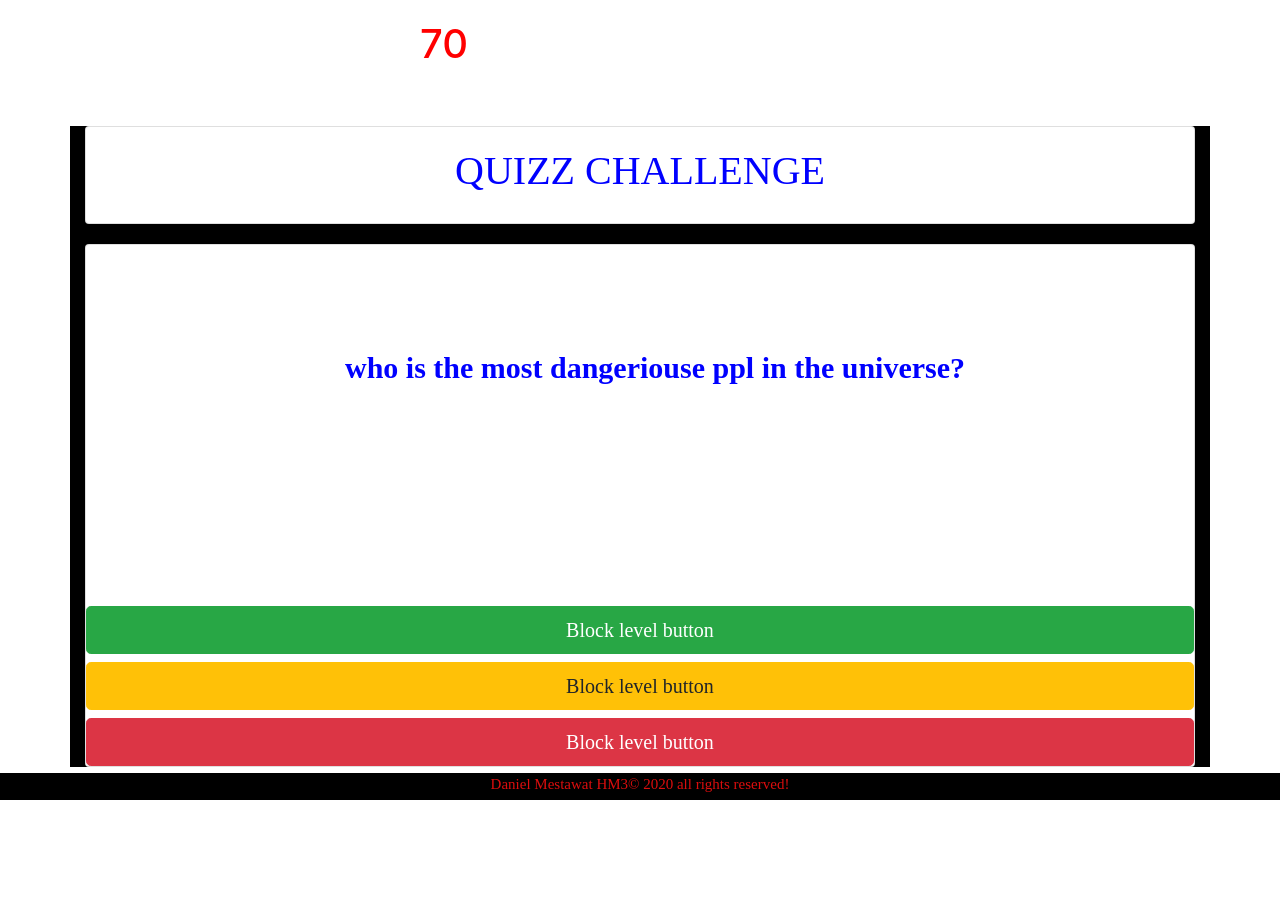
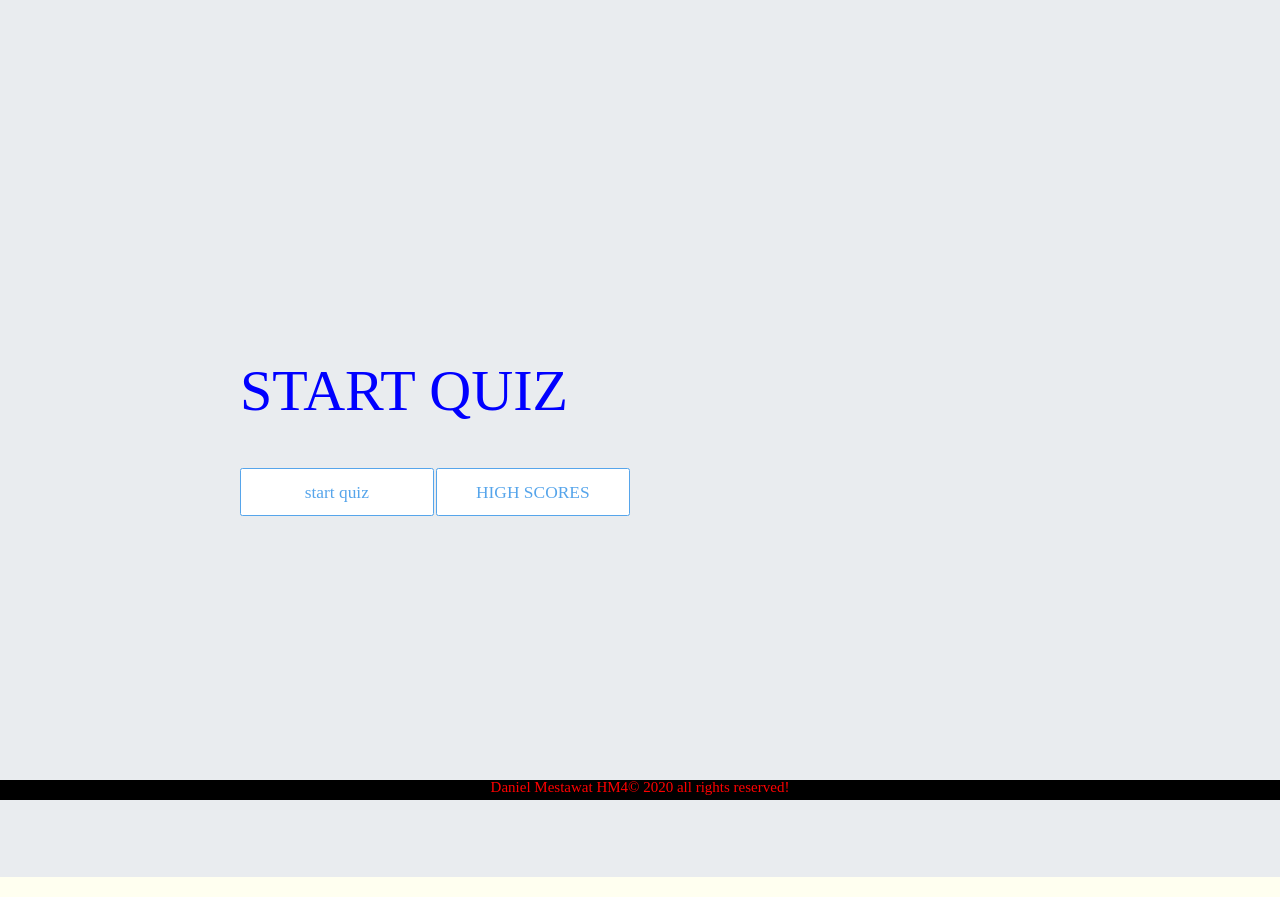
Before and after one commit to danny1215/Short-Quizz, a plain HTML site: page index.html in a window 1280 px wide. Before the commit the page ends 800 px from the top, so only its background shows below. Drawn offline with nearby package versions, Linux system fonts and the light colour scheme.

Commit message:
first update done

```diff
--- a/assets/style.css
+++ b/assets/style.css
@@ -1,23 +1,99 @@
-/*
-   card "password generator" style
-*/
 
-.card{
+/* index html style */
+:root{
+  background-color: ivory;
+  font-size: 60.5%;
+}
+*{
+  box-sizing: border-box;
+  font-family: 'Lucida Sans', 'Lucida Sans Regular', 'Lucida Grande', 'Lucida Sans Unicode', Geneva, Verdana, sans-serif;
+  margin: 0;
+  padding: 0;
+  color: red;
+}
+
+h1,
+h2,
+h3,
+h4{
+  margin-bottom: 1rem;
+}
+
+h1{
+  font-size: 6rem;
+  color:blue ;
+  margin-bottom: 5rem;
+}
+
+h1> span {
+  font-size: 2.4rem;
+  font-weight: 500;
+}
+
+h2{
+  font-size: 4.2rem;
+  margin-bottom: 4rem;
+  font-weight: 700;
+}
+
+h3{
+  font-size: 3rem;
+  font-weight: 500;
+}
+/* container style */
+
+.container-danny{
+  width: 100vw;
+  height:100vh;
+  display: flex;
+  justify-content: center;
+  align-items: center;
+  max-width: 800px;
+  margin: 0 auto ;
+}
+.container-danny>*{
+  width: 100%;
+}
+.flex-center{
+  justify-content: center;
+}
+.text-center{
   text-align: center;
-  font-size: 30px;
-  font-weight: bold;
+}
+
+.hidden{
+  display: none;
+}
+
+/* button */
+
+.btn{
+  font-size: 1.8rem;
+  padding: 1rem;
+  width: 20rem;
+  text-align: center;
+  border: 0.1rem solid #56a5eb;
+  margin-bottom: 1 rem;
+  text-decoration: none;
+  color: #56a5eb;
   background-color: white;
-  color: blue;
 }
-/*
-  header style
-*/
-header{
+/* changing stryle from cursor to pointer */
+.btn:hover{
+  cursor: pointer;
+  box-shadow: 0 0.4rem 1.4rem 0 rgba(235, 86, 98, 0.5);
+  transform: translateY(-0.1rem);
+  transition: transform 150ms;
+}
 
-align-self: center;
- margin-top: 30px;
- margin-bottom: 20px;
+.btn[disabled]:hover{
+  cursor: not-allowed;
+  box-shadow: none;
+  transform: none;
 }
+
+
+
 /*
   footer style
 */
@@ -28,93 +104,9 @@ footer {
   left: 0px;
   bottom: 0;
   width: 100%;
-  background-color: black;
+ background-color: black;
   color: white;
+
   text-align: center;
 
 }
-/*
-  body background image style
-*/
-body{
-  background-image: url(../images/imagedanny5.jpg);
-}
-
-
-/*
-  your secured password style
-*/
-.card-body2{
-  padding-top: 100px;
-  padding-left: 30px;
-
-}
-
-
-/*
-  container style
-*/
-.container{
-margin-top: auto;
-margin-bottom: auto;
-background-color: black;
-color: rgb(219, 13, 13);
-font-family: 'Roboto Slab', serif,'Trebuchet MS', 'Lucida Sans Unicode', 'Lucida          Grande','Lucida Sans', Arial, sans-serif;
-}
-
-/*
-  box style
-*/
-.box{
-  padding-bottom: 200px;
-  margin-right: auto;
-  margin-left: auto;
-}
-
-/*
-  button style
-*/
-#passBtn1{
-  margin-bottom: 10px;
-
-
-}
-
-#passBtn2{
-  margin-bottom: 10px;
-
-}
-
-
-/*
-  secured password style
-*/
-#password{
-  margin:20px 50px;
-
-  border: 5px 5px;
-
-  text-align: center;
-  font-weight: bolder;
-  background-color: green;
-
-}
-
-
-.options{
-   box-sizing: content-box;
-   background-color: green;
-   margin-bottom: 10px;
-}
-.options-1{
-  box-sizing: content-box;
-  background-color: green;
-}
-/* timer box styl */
-
-.card3{
-  margin-left: 200px;
-  text-align: end;
-  color: red;
-  box-sizing: border-box;
-}
--- a/index.html
+++ b/index.html
@@ -1,77 +1,41 @@
+
 <!doctype html>
 <html lang="en">
   <head>
     <!-- Required meta tags -->
     <meta charset="utf-8">
     <meta name="viewport" content="width=device-width, initial-scale=1, shrink-to-fit=no">
-    <!-- reset css -->
-    <link rel="stylesheet" href="./assets/reset.css">
+
     <!-- Bootstrap CSS -->
     <link rel="stylesheet" href="https://maxcdn.bootstrapcdn.com/bootstrap/4.0.0/css/bootstrap.min.css" integrity="sha384-Gn5384xqQ1aoWXA+058RXPxPg6fy4IWvTNh0E263XmFcJlSAwiGgFAW/dAiS6JXm" crossorigin="anonymous">
-    <link href="https://fonts.googleapis.com/css2?family=Crimson+Text:ital,wght@1,700&display=swap" rel="stylesheet">
-    <!-- style css -->
+    <link rel="stylesheet" href="./assets/reset.css">
     <link rel="stylesheet" href="./assets/style.css">
-    <title>QIUZZ CHALLENGE</title>
+
+    <title>Hello, world!</title>
   </head>
   <body>
+    <div class="jumbotron jumbotron-fluid">
+      <div class="container-danny">
+        <div id="home" class="flex-center flex column">
+          <h1>START QUIZ</h1>
+          <a class="btn" href="/quzz play.html">start quiz</a>
+          <a class="btn" href="/highscores.html">HIGH SCORES</a>
+        </div>
 
-    <div class="card3" style="width: 18rem;">
-      <div class="card-body">
-        <h1 class="time"></h1>
       </div>
     </div>
+  <!--footer tag-->
+  <footer class="footer">
+    <div class="container-danny1">
+      <span>Daniel Mestawat HM4&copy; 2020 all rights reserved!</span>
+    </div>
+  </footer>
 
 
-    <div id="main"></div>
-
-    <!-- section tag  -->
-    <section class="container">
-      <header>
-        <div class="card">
-          <div class="card-body">
-            <h1>QUIZZ CHALLENGE</h1>
-          </div>
-        </div>
-      </header>
-      <!-- div tag of class card -->
-      <div class="card">
-
-        <!-- div tag  -->
-        <div class="card-body2">
-          <div class="box" >
-            <!-- p tag -->
-           <p>
-             who is the most dangeriouse ppl in the universe?
-           </p>
-          </div>
-          <!-- div tag for  password place holder -->
-        </div>
-
-          <div>
-
-
-          <button type="button" class="btn btn-success btn-lg btn-block">Block level button</button>
-          <!-- button tag -->
-          <button type="button" class="btn btn-warning btn-lg btn-block">Block level button</button>
-          <button type="button" class="btn btn-danger btn-lg btn-block">Block level button</button>
-
-
-        <!-- <button id="passBtn2" class="btn btn-danger btn-lg">PREVIOUS</button>
-        <button id="passBtn1" class="btn btn-danger btn-lg">NEXT</button> -->
-      </div>
-    </section>
-    <!--footer tag-->
-    <footer class="footer">
-      <div class="container">
-        <span>Daniel Mestawat HM3&copy; 2020 all rights reserved!</span>
-      </div>
-    </footer>
     <!-- Optional JavaScript -->
     <!-- jQuery first, then Popper.js, then Bootstrap JS -->
     <script src="https://code.jquery.com/jquery-3.2.1.slim.min.js" integrity="sha384-KJ3o2DKtIkvYIK3UENzmM7KCkRr/rE9/Qpg6aAZGJwFDMVNA/GpGFF93hXpG5KkN" crossorigin="anonymous"></script>
     <script src="https://cdnjs.cloudflare.com/ajax/libs/popper.js/1.12.9/umd/popper.min.js" integrity="sha384-ApNbgh9B+Y1QKtv3Rn7W3mgPxhU9K/ScQsAP7hUibX39j7fakFPskvXusvfa0b4Q" crossorigin="anonymous"></script>
     <script src="https://maxcdn.bootstrapcdn.com/bootstrap/4.0.0/js/bootstrap.min.js" integrity="sha384-JZR6Spejh4U02d8jOt6vLEHfe/JQGiRRSQQxSfFWpi1MquVdAyjUar5+76PVCmYl" crossorigin="anonymous"></script>
-    <!-- javascript src -->
-    <script src="./js.js"></script>
   </body>
 </html>
```
